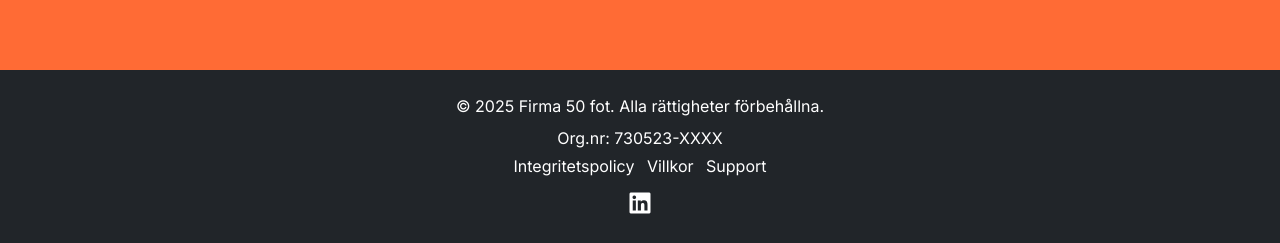
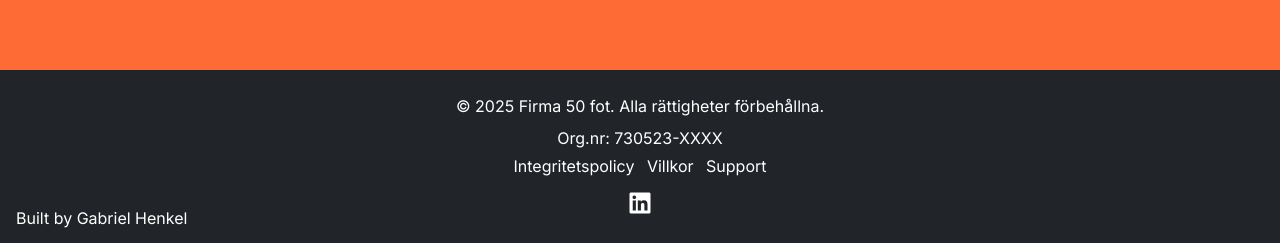
Before and after one commit to henkelgabriel/firma50fot, a website: page index.html in a window 1280 px wide. Shown: the part 1875-2118 px from the top of the page. Drawn offline with nearby package versions, Linux system fonts and the light colour scheme.

Commit message:
lade till en signatur

```diff
--- a/index.html
+++ b/index.html
@@ -224,7 +224,7 @@
       </div>
     </section>
 
-    <footer class="footer bg-dark text-white text-center py-4">
+    <footer class="footer bg-dark text-white text-center py-4 position-relative">
       <div class="container">
         <p class="mb-2">
           &copy; 2025 Firma 50 fot. Alla rättigheter förbehållna.
@@ -253,6 +253,11 @@
           </a>
         </div>
       </div>
+      <div class="position-absolute bottom-0 start-0 p-3">
+        <p class="mb-0 text-start">
+          Built by <a href="#" class="text-white text-decoration-none">Gabriel Henkel</a>
+        </p>
+      </div>
     </footer>
 
     <script src="node_modules/bootstrap/dist/js/bootstrap.bundle.min.js"></script>
```
